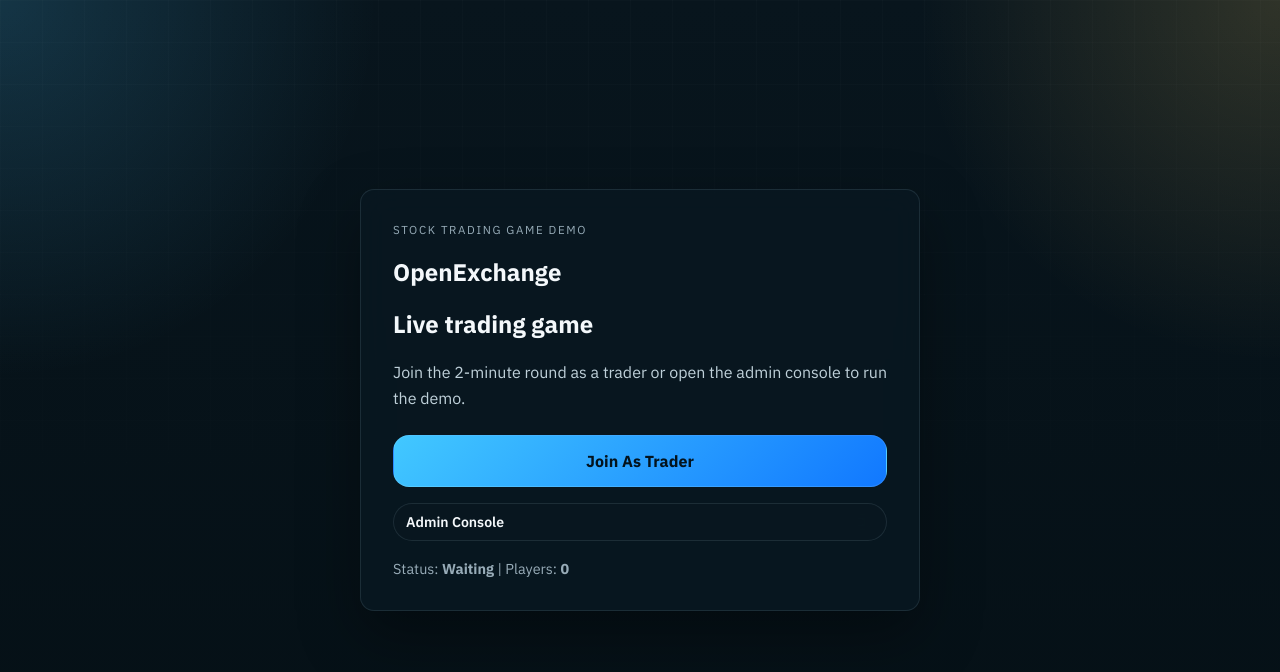
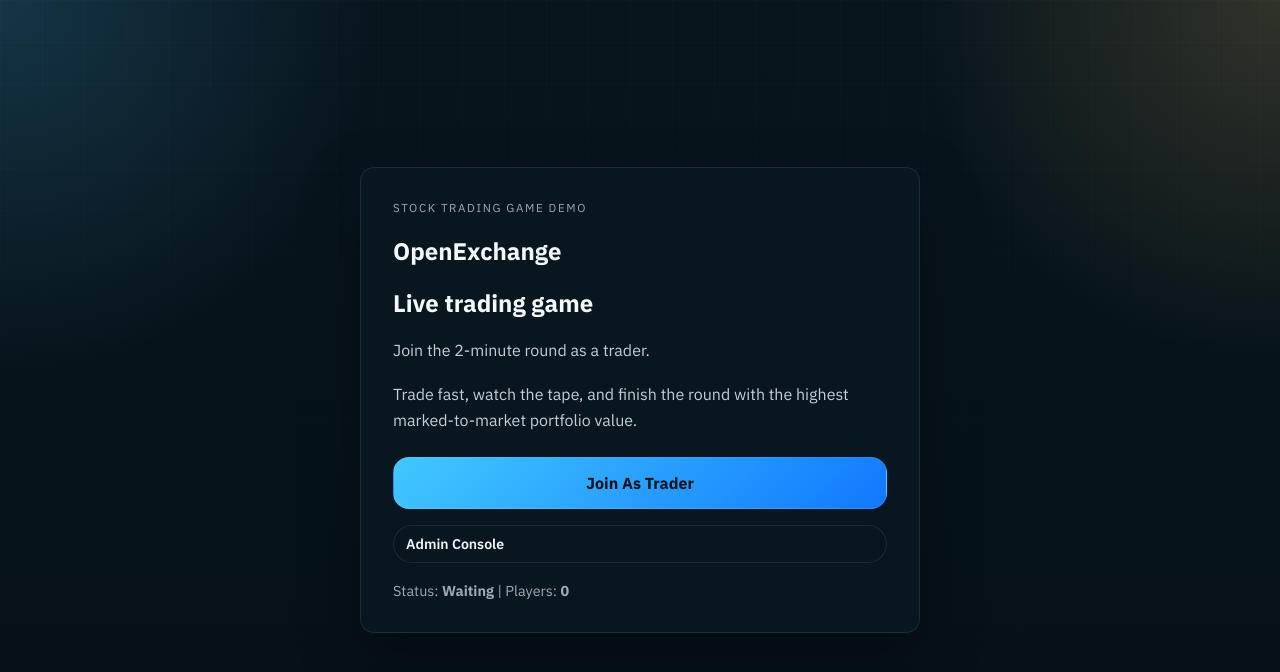
Before and after one commit to animesh-chouhan/openexchange, a FastAPI app: page / in a window 1280 px wide. Shown: the top 672 px of the page. Run offline with FastAPI, Linux system fonts and the light colour scheme.

Commit message:
update login text

```diff
--- a/templates/index.html
+++ b/templates/index.html
@@ -19,8 +19,9 @@
             <p class="eyebrow">Stock Trading Game Demo</p>
             <h1>OpenExchange</h1>
             <h1>Live trading game</h1>
-            <p class="hero-text">Join the 2-minute round as a trader or open the admin console to run the demo.</p>
-
+            <p class="hero-text">Join the 2-minute round as a trader.</p>
+            <p class="hero-text">Trade fast, watch the tape, and finish the round with the highest marked-to-market
+                portfolio value.</p>
             <div class="auth-form">
                 <a class="primary-button landing-button" href="/login">Join As Trader</a>
                 <a class="mini-status nav-mini-status landing-ghost" href="/admin">Admin Console</a>
```
